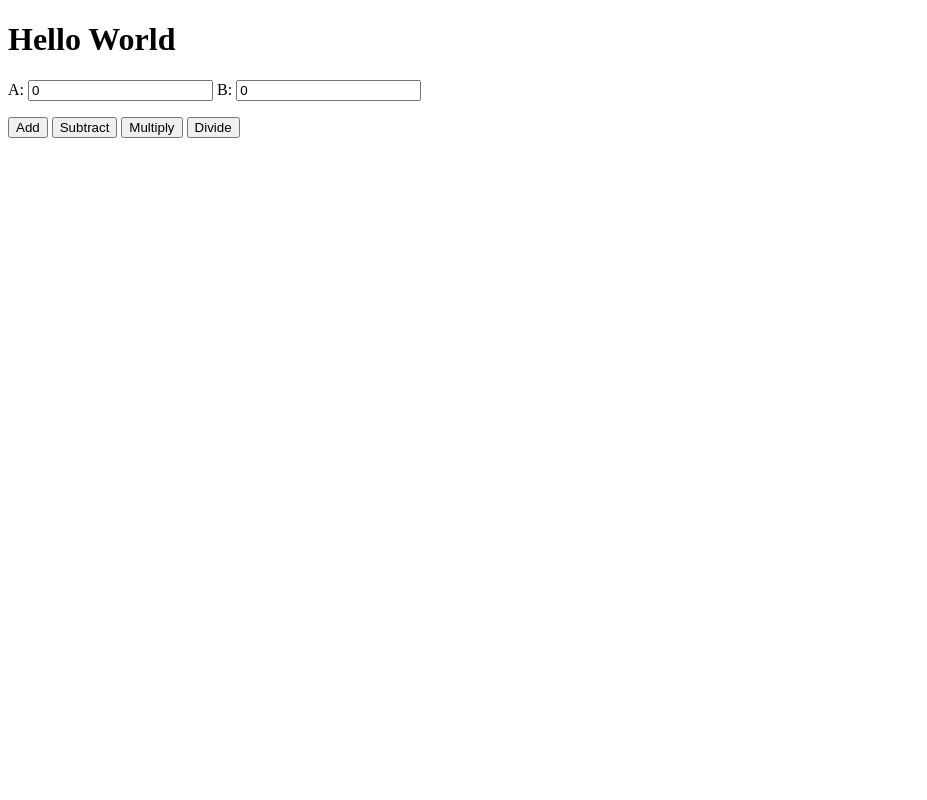
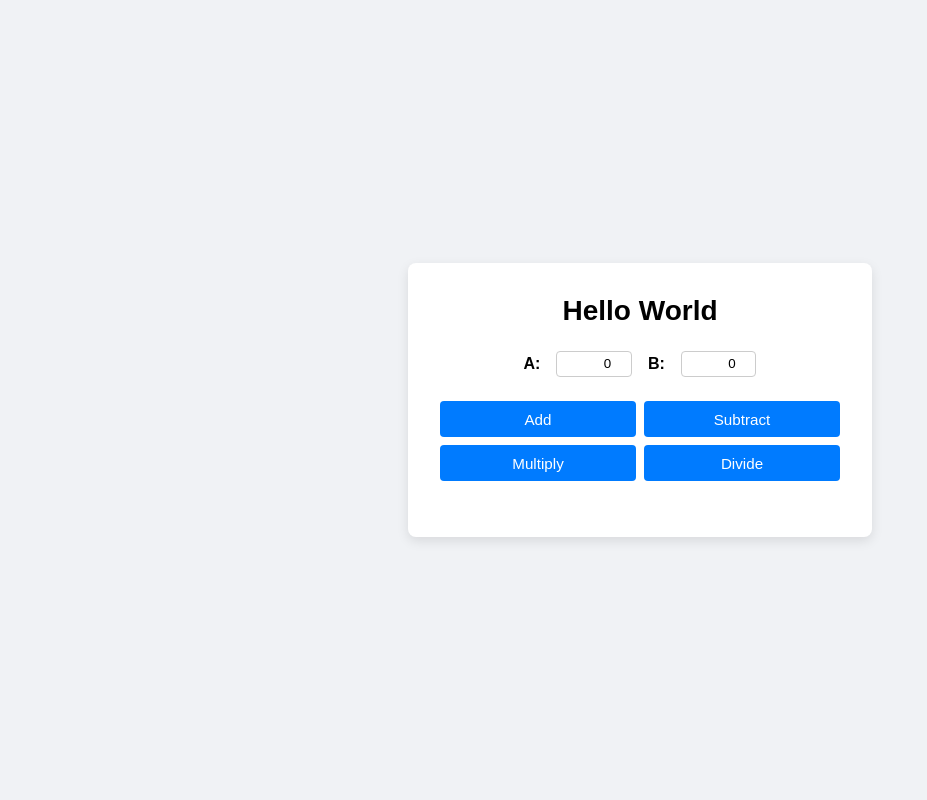
Before and after one commit to Hanyyoussef4/module8_is601, a FastAPI app: page / in a window 1280 px wide. Shown: the whole page, without its empty margins (0-927 px from the left). Run offline with FastAPI, Linux system fonts and the light colour scheme.

Commit message:
update the HTML style

```diff
--- a/templates/index.html
+++ b/templates/index.html
@@ -3,6 +3,84 @@
 <head>
   <meta charset="UTF-8" />
   <title>FastAPI Calculator</title>
+  <style>
+    /* Center the container in the viewport */
+    body {
+      margin: 0;
+      height: 100vh;
+      display: flex;
+      align-items: center;
+      justify-content: center;
+      font-family: Arial, sans-serif;
+      background-color: #f0f2f5;
+    }
+
+    /* Card-like wrapper */
+    .container {
+      background: #fff;
+      padding: 2rem;
+      border-radius: 8px;
+      box-shadow: 0 4px 12px rgba(0, 0, 0, 0.1);
+      width: 100%;
+      max-width: 400px;
+      text-align: center;
+    }
+
+    h1 {
+      margin-top: 0;
+      margin-bottom: 1.5rem;
+      font-size: 1.75rem;
+    }
+
+    .inputs {
+      display: flex;
+      justify-content: center;
+      gap: 1rem;
+      margin-bottom: 1.5rem;
+    }
+
+    .inputs label {
+      align-self: center;
+      font-weight: bold;
+    }
+
+    .inputs input {
+      width: 4rem;
+      padding: 0.3rem;
+      border: 1px solid #ccc;
+      border-radius: 4px;
+      text-align: right;
+    }
+
+    .buttons {
+      display: flex;
+      flex-wrap: wrap;
+      justify-content: center;
+      gap: 0.5rem;
+      margin-bottom: 1.5rem;
+    }
+
+    .buttons button {
+      flex: 1 1 45%;
+      padding: 0.6rem;
+      border: none;
+      border-radius: 4px;
+      background-color: #007bff;
+      color: #fff;
+      cursor: pointer;
+      transition: background-color 0.2s;
+      font-size: 0.95rem;
+    }
+
+    .buttons button:hover {
+      background-color: #0056b3;
+    }
+
+    #result {
+      font-weight: bold;
+      font-size: 1.1rem;
+    }
+  </style>
   <script defer>
     async function calculate(op) {
       const a = parseFloat(document.getElementById("a").value);
@@ -25,23 +103,25 @@
   </script>
 </head>
 <body>
+  <div class="container">
     <!-- This heading must match test_hello_world -->
     <h1>Hello World</h1>
 
-  <div>
+    <div class="inputs">
       <label for="a">A:</label>
       <input id="a" type="number" value="0" />
       <label for="b">B:</label>
       <input id="b" type="number" value="0" />
     </div>
 
-  <div style="margin-top:1em;">
+    <div class="buttons">
       <button onclick="calculate('add')">Add</button>
       <button onclick="calculate('subtract')">Subtract</button>
       <button onclick="calculate('multiply')">Multiply</button>
       <button onclick="calculate('divide')">Divide</button>
     </div>
 
-  <div id="result" style="margin-top:1em;font-weight:bold;"></div>
+    <div id="result"></div>
+  </div>
 </body>
 </html>
```
Lines whose indentation alone changed are shown as unchanged.
